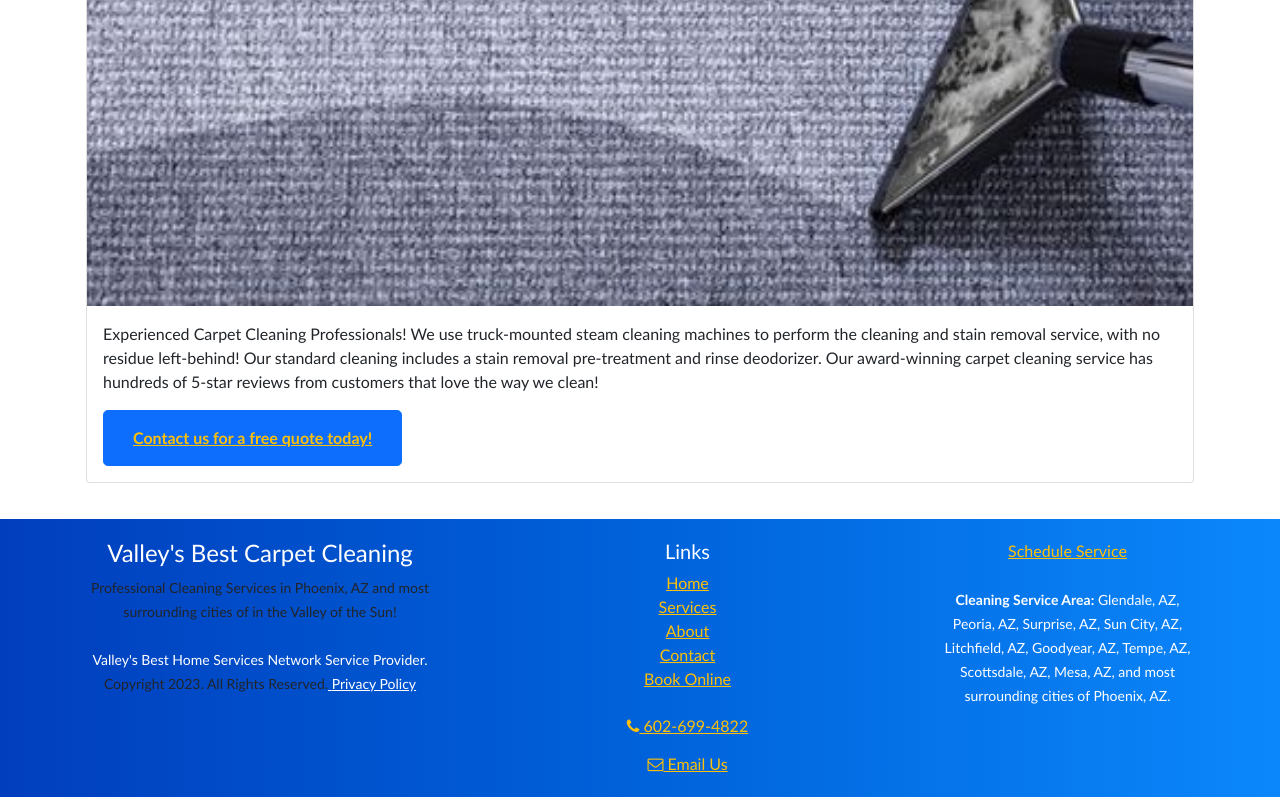
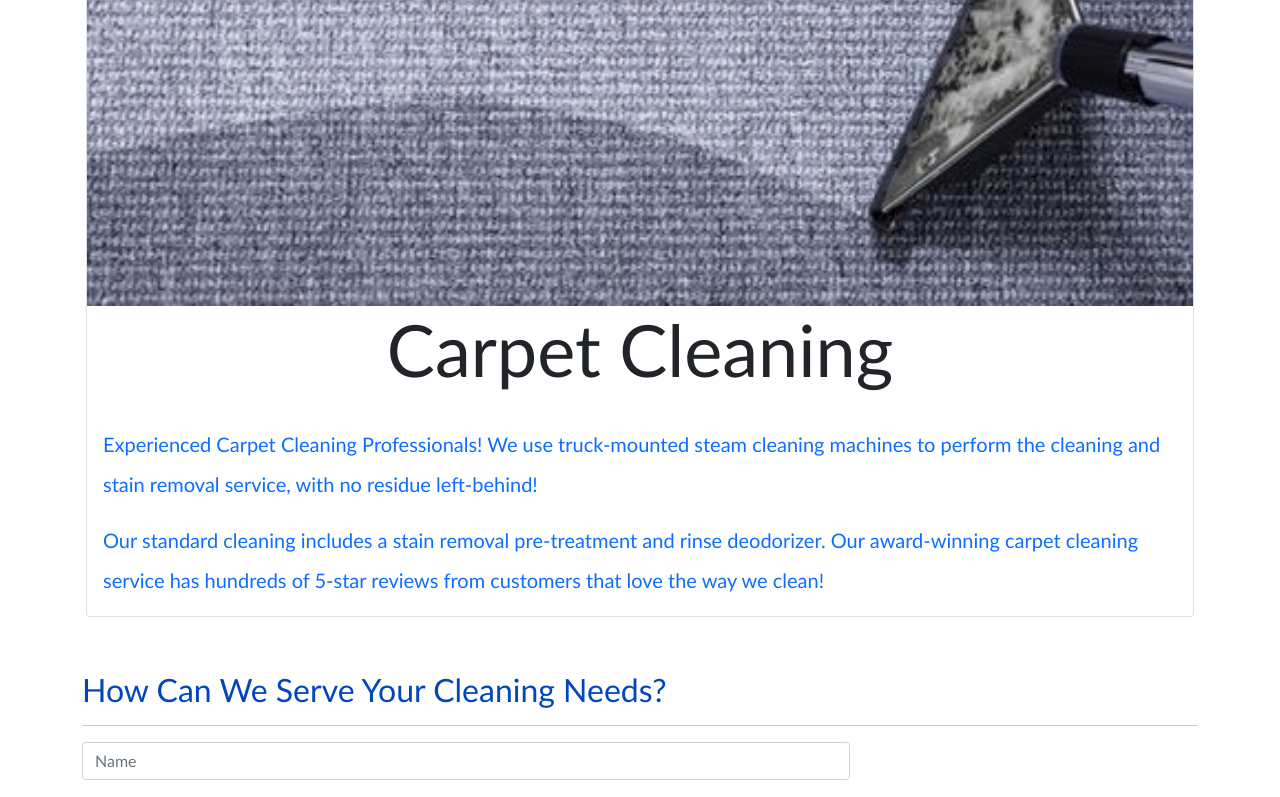
Before and after one commit to tksnate/carpet-cleaning-website, a React (Create React App) app: page /directory/0 in a window 1280 px wide. Shown: the part 510-1307 px from the top of the page. Built offline with nearby package versions, Linux system fonts and the light colour scheme.

Commit message:
update services page

```diff
--- a/src/App.css
+++ b/src/App.css
@@ -243,7 +243,7 @@ input + label {
 }
 
 input[type="text"],
-input[type="email"],
+/* input[type="email"], */
 input[type="password"],
 textarea,
 select {
--- a/src/app/shared/SERVICES.js
+++ b/src/app/shared/SERVICES.js
@@ -11,7 +11,9 @@ export const SERVICES = [
     //  elevation: 1233,
     featured: false,
     description:
-      "Experienced Carpet Cleaning Professionals!  We use truck-mounted steam cleaning machines to perform the cleaning and stain removal service, with no residue left-behind!  Our standard cleaning includes a stain removal pre-treatment and rinse deodorizer.  Our award-winning carpet cleaning service has hundreds of 5-star reviews from customers that love the way we clean!",
+      "Experienced Carpet Cleaning Professionals!  We use truck-mounted steam cleaning machines to perform the cleaning and stain removal service, with no residue left-behind!",
+    description2:
+      "Our standard cleaning includes a stain removal pre-treatment and rinse deodorizer.  Our award-winning carpet cleaning service has hundreds of 5-star reviews from customers that love the way we clean!",
   },
   {
     id: 1,
--- a/src/components/ContactForm.js
+++ b/src/components/ContactForm.js
@@ -40,25 +40,17 @@ const ContactForm = () => {
           </Col>
         </FormGroup>
         <FormGroup row>
-          {/* <Label htmlFor="phoneNum" md="2" hidden>
-            Phone
-          </Label> */}
           <Col md="10">
             <Field
               name="phoneNum"
               placeholder="Phone Number"
               className="form-control"
             />
-            {/* <ErrorMessage name="phoneNum">
-              {(msg) => <p className="text-danger">{msg}</p>}
-            </ErrorMessage> */}
+
             <ErrorMessage name="phoneNum" component={TextError} />
           </Col>
         </FormGroup>
         <FormGroup row>
-          {/* <Label htmlFor="email" md="2" hidden>
-            Email
-          </Label> */}
           <Col md="10">
             <Field
               name="email"
@@ -66,23 +58,17 @@ const ContactForm = () => {
               placeholder="Email"
               className="form-control"
             />
-            {/* <ErrorMessage name="email">
-              {(msg) => <p className="text-danger">{msg}</p>}
-            </ErrorMessage> */}
             <ErrorMessage name="email" component={TextError} />
           </Col>
         </FormGroup>
         <FormGroup row>
-          {/* <Label htmlFor="when" md="2" hidden>
-            When
-          </Label> */}
           <Col md="10">
             <Field
               name="when"
               as="textarea"
               rows="2"
               className="form-control"
-              placeholder="Date?  When would you like us to schedule service?  Tell us the days & times that work for you!"
+              placeholder="Date?  When would you like us to schedule service?"
             />
             <ErrorMessage name="when" component={TextError} />
           </Col>
@@ -109,7 +95,7 @@ const ContactForm = () => {
               as="textarea"
               rows="8"
               className="form-control"
-              placeholder="How can we help you? Please let us know all the rooms/areas you would like cleaned.  Include number of rooms, hallways, closets, stairs, and if any rooms need pet or deep stain treatment."
+              placeholder="How can we help you? Please let us know all the rooms/areas you would like cleaned."
             />
             <ErrorMessage name="quote" component={TextError} />
           </Col>
--- a/src/features/services/ServiceDetail.js
+++ b/src/features/services/ServiceDetail.js
@@ -1,28 +1,48 @@
-import { Card, CardImg, CardText, CardBody, Col, Button } from "reactstrap";
+import {
+  Card,
+  CardImg,
+  CardText,
+  CardBody,
+  CardTitle,
+  Col,
+  Container,
+  Row,
+} from "reactstrap";
+import ContactForm from "../../components/ContactForm";
 
 const ServiceDetail = ({ campsite }) => {
-  const { image, name, description } = campsite;
+  const { image, name, description, description2 } = campsite;
 
   return (
+    <Container>
+      <Row>
         <Col className="m-1">
           <Card>
             <CardImg top src={image} alt={name} />
+            <CardTitle>
+              <h1 class="display-2 text-center">{name}</h1>
+            </CardTitle>
             <CardBody>
-          <CardText>{description}</CardText>
-          <Button size="lg" color="primary">
-            {" "}
-            <a
-              role="button"
-              className="btn btn-link text-warning text-xl bold"
-              href="mailto:info@valleysbestcleaners.com"
-            >
-              {" "}
-              Contact us for a free quote today!
-            </a>
-          </Button>
+              <CardText className="lead lh-lg text-primary">
+                {description}
+              </CardText>
+              <CardText className="lead lh-lg text-primary">
+                {description2}
+              </CardText>
             </CardBody>
           </Card>
         </Col>
+      </Row>
+      <Row className="row-content">
+        <Col xs="12">
+          <h2>How Can We Serve Your Cleaning Needs?</h2>
+          <hr />
+        </Col>
+        <Col md="10">
+          <ContactForm />
+        </Col>
+      </Row>
+    </Container>
   );
 };
 
--- a/src/pages/ContactPage.js
+++ b/src/pages/ContactPage.js
@@ -25,18 +25,26 @@ const ContactPage = () => {
           </p>
         </Col>
         <Col className="align-self-center">
-          <Card color="warning" outline>
-            <CardBody>
-              <h5 className="text-primary bold">CALL: 602-699-4822</h5>
+          <Card className="bg-primary">
+            <CardBody className="text-light">
+              <h5>
+                <span className="text-warning bold">CALL:</span> 602-699-4822
+              </h5>
               <br />
-              <h5 className="text-primary bold">TEXT: 623-277-6461</h5>
+              <h5>
+                <span className="text-warning bold">TEXT:</span> 623-277-6461
+              </h5>
               <br />
+
               <a
                 role="button"
-                className="btn btn-link"
+                className="btn-link text-light"
                 href="mailto:info@valleysbestcleaners.com"
               >
-                <i className="fa fa-envelope-o" /> info@valleysbestcleaners.com
+                <h5>
+                  <span className="text-warning bold">EMAIL:</span>{" "}
+                  info@valleysbestcleaners.com{" "}
+                </h5>
               </a>
             </CardBody>
           </Card>
@@ -44,7 +52,7 @@ const ContactPage = () => {
       </Row>
       <Row className="row-content">
         <Col xs="12">
-          <h2>Send Us Your Feedback</h2>
+          <h2>How Can We Serve Your Cleaning Needs?</h2>
           <hr />
         </Col>
         <Col md="10">
```
Lines whose indentation alone changed are shown as unchanged.
